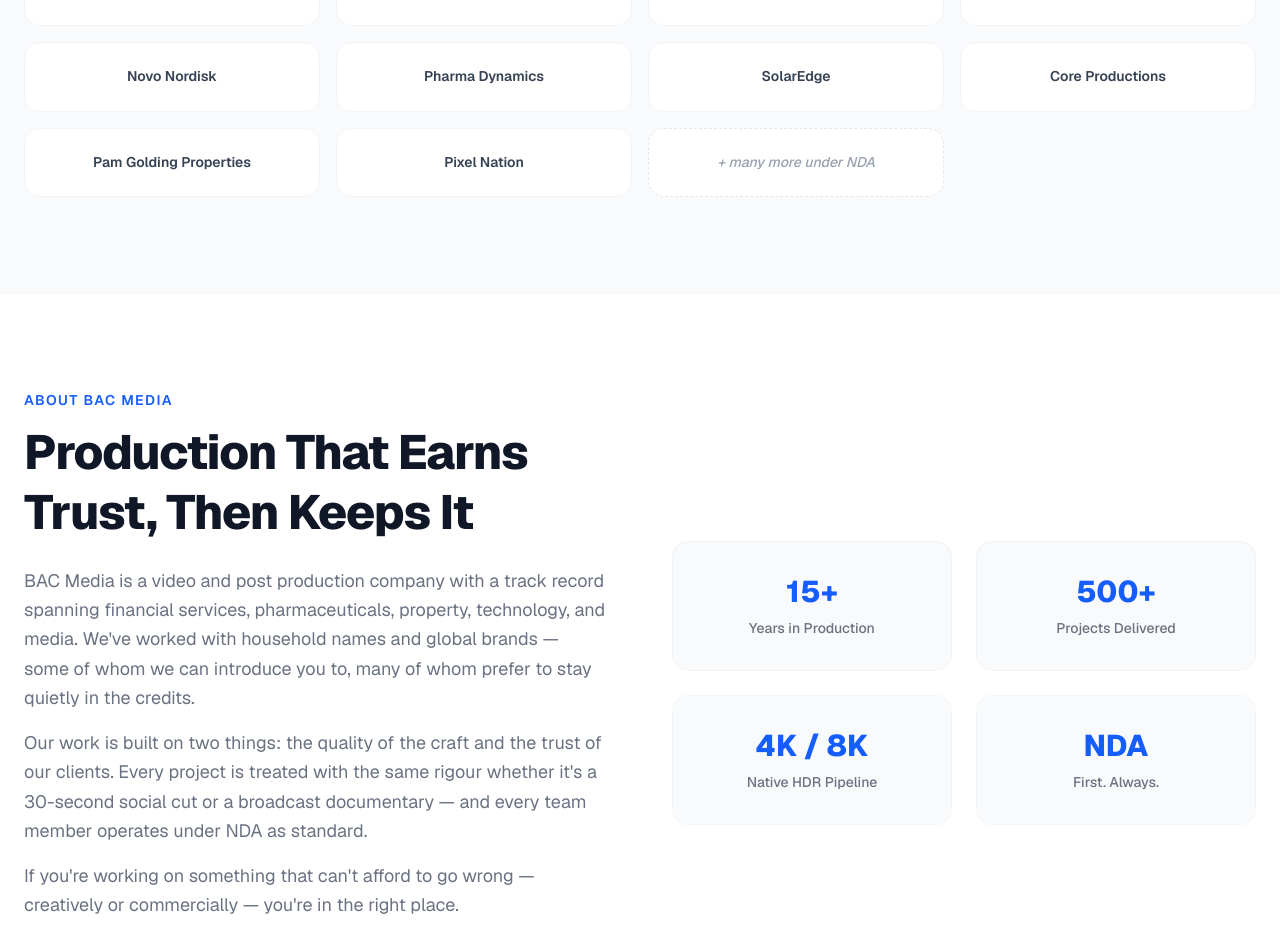
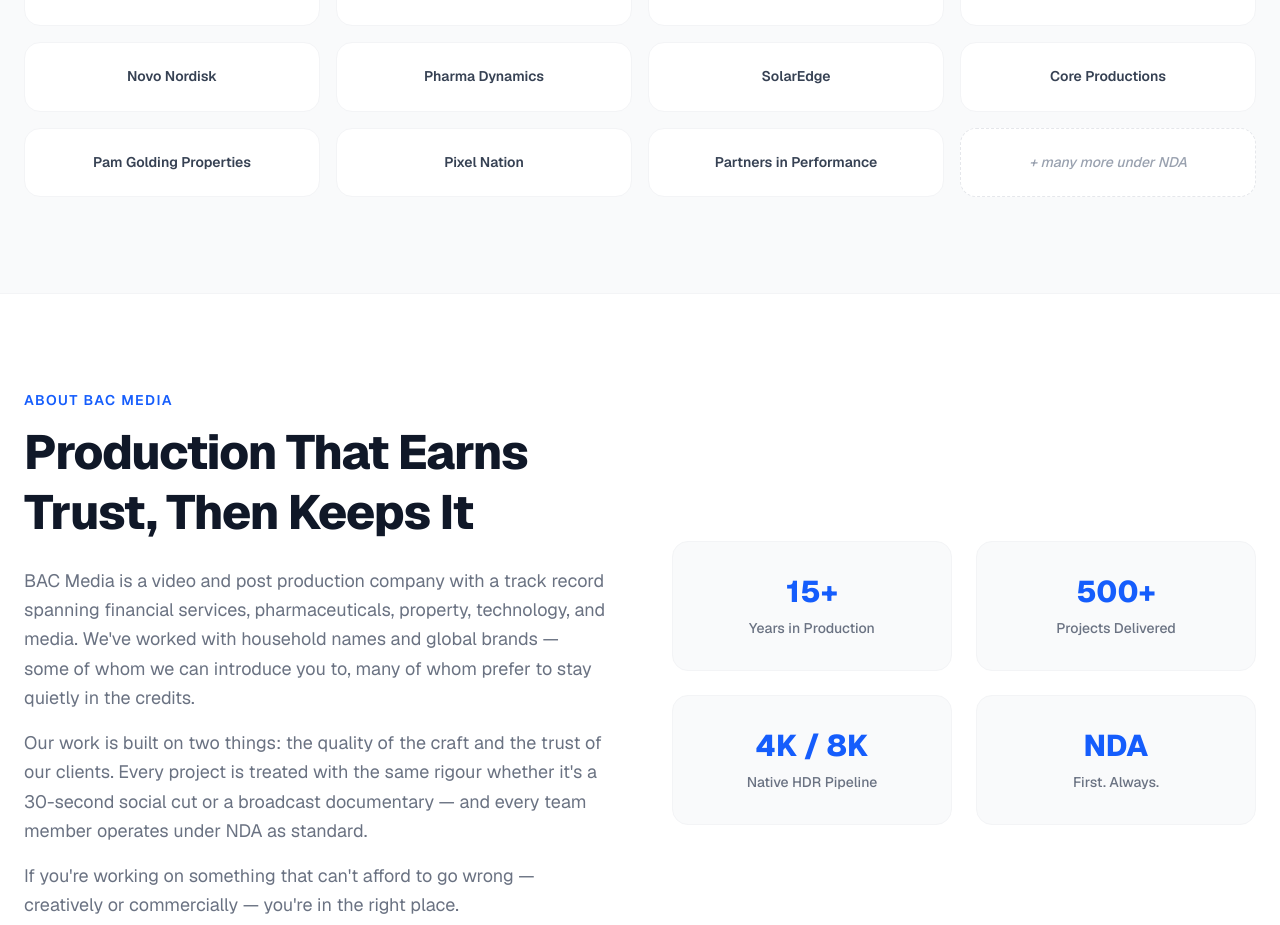
Before and after one commit to Stevher/BACmedia, a Next.js app: page / in a window 1280 px wide. Shown: the part 3000-3925 px from the top of the page. Built offline with nearby package versions, Linux system fonts and the light colour scheme.

Commit message:
feat: add Partners in Performance to clients
https://claude.ai/code/session_01GNGfpjQoMKDXMeetspjbLe

```diff
--- a/app/components/Clients.tsx
+++ b/app/components/Clients.tsx
@@ -9,6 +9,7 @@ const clients = [
   "Core Productions",
   "Pam Golding Properties",
   "Pixel Nation",
+  "Partners in Performance",
 ];
 
 export default function Clients() {
```
